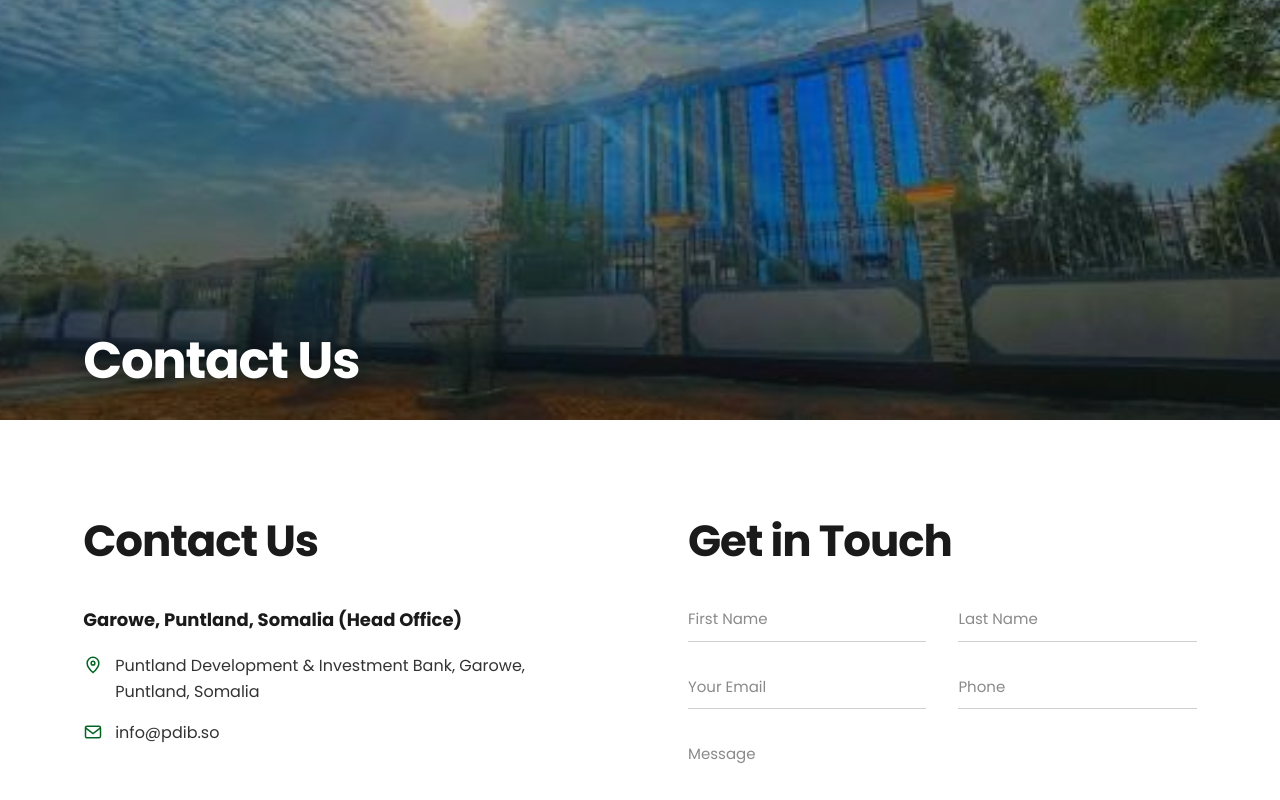
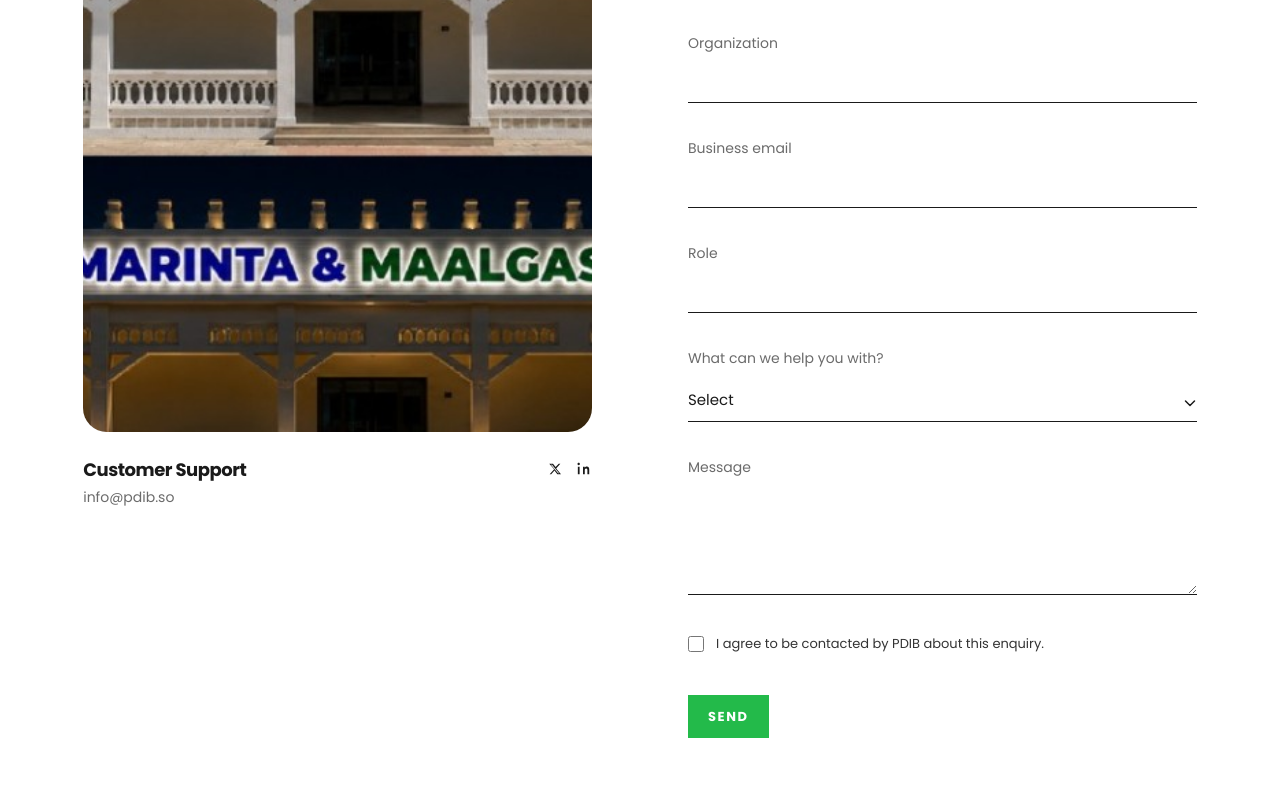
Before and after one commit to abdirsakmabdi-tech/BDIB, a Next.js app: page /contact in a window 1280 px wide. Shown: the part 380-1180 px from the top of the page. Built offline with nearby package versions, Linux system fonts and the light colour scheme.

Commit message:
Redesign the contact page as a quote form beside the Garowe office photo.

```diff
--- a/app/api/contact/route.ts
+++ b/app/api/contact/route.ts
@@ -7,6 +7,9 @@ export async function POST(request: NextRequest) {
     lastName?: string;
     email?: string;
     phone?: string;
+    organization?: string;
+    role?: string;
+    topic?: string;
     message?: string;
   };
 
@@ -21,7 +24,6 @@ export async function POST(request: NextRequest) {
   const message = body.message?.trim() ?? "";
   const firstName = body.firstName?.trim() ?? "";
   const lastName = body.lastName?.trim() ?? "";
-  const phone = body.phone?.trim() ?? "";
 
   const fullName = name || `${firstName} ${lastName}`.trim();
 
--- a/app/contact/page.tsx
+++ b/app/contact/page.tsx
@@ -14,55 +14,56 @@ export default function ContactPage() {
     <main>
       <Header />
 
-      <section className="relative h-svh min-h-[100vh] overflow-hidden">
+      <article className="bg-white px-6 pt-32 pb-24 sm:px-[6.5vw] sm:pt-40 sm:pb-32 lg:pt-44">
+        <section className="grid items-start gap-12 lg:grid-cols-2 lg:gap-16 xl:gap-24">
+          <aside>
+            <div className="relative aspect-[4/5] overflow-hidden rounded-3xl">
               <Image
-          src="/contact-hero.jpg"
-          alt=""
+                src="/contact-building.jpg"
+                alt="PDIB head office in Garowe"
                 fill
                 priority
-          quality={95}
-          sizes="100vw"
-          className="object-cover object-[center_72%]"
+                sizes="(min-width: 1024px) 42vw, 87vw"
+                className="object-cover object-[center_35%]"
               />
-        <div className="absolute inset-0 bg-black/20" />
-        <div className="absolute inset-0 bg-linear-to-t from-black/40 via-transparent to-transparent" />
-        <div className="absolute right-6 bottom-6 left-6 z-10 sm:right-auto sm:bottom-8 sm:left-[6.5vw]">
-          <h1 className="font-sans text-[clamp(36px,4vw,52px)] leading-[1.08] font-bold tracking-tight text-white drop-shadow-[0_2px_10px_rgba(0,0,0,0.4)]">
-            Contact Us
-          </h1>
             </div>
-      </section>
 
-      <article className="bg-white px-6 pt-16 pb-24 sm:px-[6.5vw] sm:pt-24 sm:pb-32">
-        <section className="grid items-start gap-12 lg:grid-cols-2 lg:gap-16 xl:gap-24">
+            <div className="mt-6 flex items-start justify-between gap-6">
               <div>
-            <h2 className="font-sans text-[clamp(34px,3.4vw,52px)] leading-[1.15] font-bold tracking-tight text-pdib-title">
-              Contact Us
+                <h2 className="text-[18px] font-bold tracking-tight text-pdib-title">
+                  Customer Support
                 </h2>
-            <h3 className="mt-10 text-[18px] font-bold text-pdib-title">
-              Garowe, Puntland, Somalia (Head Office)
-            </h3>
-            <ul className="mt-5 space-y-4 text-[16px] leading-[1.6] text-pdib-text">
-              <li className="flex gap-3">
-                <PinIcon />
-                <span>Puntland Development &amp; Investment Bank, Garowe, Puntland, Somalia</span>
-              </li>
-              <li className="flex gap-3">
-                <MailIcon />
                 <a
                   href="mailto:info@pdib.so"
-                  className="transition-colors hover:text-pdib-green"
+                  className="mt-1 block text-[14px] text-[#6b6b6b] transition-colors hover:text-pdib-green"
                 >
                   info@pdib.so
                 </a>
-              </li>
-            </ul>
               </div>
+              <div className="flex items-center gap-3 pt-1 text-pdib-title">
+                <a
+                  href="#"
+                  aria-label="X"
+                  className="transition-colors hover:text-pdib-green"
+                >
+                  <XIcon />
+                </a>
+                <a
+                  href="#"
+                  aria-label="LinkedIn"
+                  className="transition-colors hover:text-pdib-green"
+                >
+                  <LinkedInIcon />
+                </a>
+              </div>
+            </div>
+          </aside>
 
           <div>
-            <h2 className="font-sans text-[clamp(34px,3.4vw,52px)] leading-[1.15] font-bold tracking-tight text-pdib-title">
-              Get in Touch
-            </h2>
+            <p className="text-[14px] text-[#6b6b6b]">Contact us</p>
+            <h1 className="mt-2 font-sans text-[clamp(40px,5vw,56px)] leading-[1.08] font-bold tracking-tight text-pdib-title">
+              Get a quote
+            </h1>
             <ContactForm />
           </div>
         </section>
@@ -71,38 +72,18 @@ export default function ContactPage() {
   );
 }
 
-function PinIcon() {
+function XIcon() {
   return (
-    <svg
-      viewBox="0 0 24 24"
-      width="20"
-      height="20"
-      fill="none"
-      stroke="currentColor"
-      strokeWidth="1.8"
-      className="mt-0.5 shrink-0 text-pdib-green"
-      aria-hidden="true"
-    >
-      <path d="M12 21s7-6.2 7-11.2A7 7 0 0 0 5 9.8C5 14.8 12 21 12 21z" />
-      <circle cx="12" cy="9.8" r="2.2" />
+    <svg viewBox="0 0 24 24" width="16" height="16" fill="currentColor" aria-hidden="true">
+      <path d="M17.6 4H20l-6.2 7.1L21 20h-5.5l-4.3-5.6L6.3 20H4l6.7-7.6L3.4 4h5.6l3.9 5.1L17.6 4zm-1 14.4h1.5L7.5 5.5H5.9l10.7 12.9z" />
     </svg>
   );
 }
 
-function MailIcon() {
+function LinkedInIcon() {
   return (
-    <svg
-      viewBox="0 0 24 24"
-      width="20"
-      height="20"
-      fill="none"
-      stroke="currentColor"
-      strokeWidth="1.8"
-      className="mt-0.5 shrink-0 text-pdib-green"
-      aria-hidden="true"
-    >
-      <rect x="3" y="5" width="18" height="14" rx="2" />
-      <path d="M3 7l9 7 9-7" />
+    <svg viewBox="0 0 24 24" width="17" height="17" fill="currentColor" aria-hidden="true">
+      <path d="M6.5 9.5H4V20h2.5V9.5zM5.2 4C4.3 4 3.5 4.8 3.5 5.8S4.3 7.5 5.2 7.5 7 6.7 7 5.8 6.2 4 5.2 4zM20 20h-2.5v-5.1c0-1.2 0-2.8-1.7-2.8s-2 1.3-2 2.7V20H11.3V9.5h2.4v1.4h.1c.3-.6 1.2-1.6 2.8-1.6 3 0 3.5 2 3.5 4.5V20z" />
     </svg>
   );
 }
--- a/components/ContactForm.tsx
+++ b/components/ContactForm.tsx
@@ -3,7 +3,19 @@
 import { useState } from "react";
 
 const fieldClass =
-  "w-full border-0 border-b border-[#cfcfcf] bg-transparent py-2.5 text-[15px] text-pdib-title outline-none placeholder:text-[#8a8a8a] focus:border-pdib-green";
+  "mt-1 w-full border-0 border-b border-pdib-title bg-transparent py-2.5 text-[15px] text-pdib-title outline-none placeholder:text-[#8a8a8a] focus:border-pdib-green";
+
+const topics = [
+  "Loans and financing",
+  "Fisheries",
+  "Agriculture",
+  "Livestock",
+  "Renewable energy",
+  "Partnerships",
+  "Media",
+  "Careers",
+  "Other",
+];
 
 export default function ContactForm() {
   const [status, setStatus] = useState<"idle" | "sending" | "ok" | "error">(
@@ -17,8 +29,10 @@ export default function ContactForm() {
     const data = new FormData(form);
     const firstName = String(data.get("firstName") ?? "").trim();
     const lastName = String(data.get("lastName") ?? "").trim();
+    const organization = String(data.get("organization") ?? "").trim();
     const email = String(data.get("email") ?? "").trim();
-    const phone = String(data.get("phone") ?? "").trim();
+    const role = String(data.get("role") ?? "").trim();
+    const topic = String(data.get("topic") ?? "").trim();
     const message = String(data.get("message") ?? "").trim();
 
     setStatus("sending");
@@ -32,8 +46,10 @@ export default function ContactForm() {
           name: `${firstName} ${lastName}`.trim(),
           firstName,
           lastName,
+          organization,
           email,
-          phone,
+          role,
+          topic,
           message,
         }),
       });
@@ -52,72 +68,77 @@ export default function ContactForm() {
   }
 
   return (
-    <form onSubmit={onSubmit} className="mt-8">
-      <div className="grid grid-cols-1 gap-x-8 gap-y-6 sm:grid-cols-2">
+    <form onSubmit={onSubmit} className="mt-10">
+      <div className="grid grid-cols-1 gap-x-8 gap-y-8 sm:grid-cols-2">
+        <Field label="First name" name="firstName" autoComplete="given-name" required />
+        <Field label="Last name" name="lastName" autoComplete="family-name" required />
+      </div>
+      <div className="mt-8 space-y-8">
+        <Field label="Organization" name="organization" autoComplete="organization" />
+        <Field
+          label="Business email"
+          name="email"
+          type="email"
+          autoComplete="email"
+          required
+        />
+        <Field label="Role" name="role" autoComplete="organization-title" />
         <label className="block">
-          <span className="sr-only">First Name</span>
-          <input
-            name="firstName"
-            type="text"
-            required
-            autoComplete="given-name"
-            placeholder="First Name"
-            className={fieldClass}
-          />
+          <span className="text-[14px] text-[#6b6b6b]">
+            What can we help you with?
+          </span>
+          <span className="relative mt-1 block">
+            <select
+              name="topic"
+              defaultValue=""
+              className={`${fieldClass} mt-0 appearance-none pr-8`}
+            >
+              <option value="" disabled>
+                Select
+              </option>
+              {topics.map((topic) => (
+                <option key={topic} value={topic}>
+                  {topic}
+                </option>
+              ))}
+            </select>
+            <span
+              aria-hidden
+              className="pointer-events-none absolute right-0 bottom-3 text-pdib-title"
+            >
+              <ChevronDown />
+            </span>
+          </span>
         </label>
         <label className="block">
-          <span className="sr-only">Last Name</span>
-          <input
-            name="lastName"
-            type="text"
+          <span className="text-[14px] text-[#6b6b6b]">Message</span>
+          <textarea
+            name="message"
             required
-            autoComplete="family-name"
-            placeholder="Last Name"
-            className={fieldClass}
-          />
-        </label>
-        <label className="block">
-          <span className="sr-only">Your Email</span>
-          <input
-            name="email"
-            type="email"
-            required
-            autoComplete="email"
-            placeholder="Your Email"
-            className={fieldClass}
-          />
-        </label>
-        <label className="block">
-          <span className="sr-only">Phone</span>
-          <input
-            name="phone"
-            type="tel"
-            autoComplete="tel"
-            placeholder="Phone"
-            className={fieldClass}
+            rows={4}
+            className={`${fieldClass} resize-y`}
           />
         </label>
       </div>
-      <label className="mt-6 block">
-        <span className="sr-only">Message</span>
-        <textarea
-          name="message"
+      <label className="mt-8 flex items-start gap-3 text-[13px] leading-[1.55] text-pdib-text">
+        <input
+          type="checkbox"
+          name="consent"
           required
-          rows={5}
-          placeholder="Message"
-          className={`${fieldClass} resize-y`}
+          className="mt-0.5 size-4 shrink-0 accent-pdib-green"
         />
+        <span>I agree to be contacted by PDIB about this enquiry.</span>
       </label>
       <button
         type="submit"
         disabled={status === "sending"}
-        className="btn-primary mt-8 disabled:opacity-60"
+        className="btn-primary mt-10 disabled:opacity-60"
       >
         {status === "sending" ? "Sending" : "Send"}
       </button>
       {status === "ok" ? (
         <p className="mt-4 text-[15px] text-pdib-green">
-          Thank you. We have received your message.
+          Thank you! Your submission has been received.
         </p>
       ) : null}
       {status === "error" ? (
@@ -126,3 +147,44 @@ export default function ContactForm() {
     </form>
   );
 }
+
+function Field({
+  label,
+  name,
+  type = "text",
+  autoComplete,
+  required,
+}: {
+  label: string;
+  name: string;
+  type?: string;
+  autoComplete?: string;
+  required?: boolean;
+}) {
+  return (
+    <label className="block">
+      <span className="text-[14px] text-[#6b6b6b]">{label}</span>
+      <input
+        name={name}
+        type={type}
+        required={required}
+        autoComplete={autoComplete}
+        className={fieldClass}
+      />
+    </label>
+  );
+}
+
+function ChevronDown() {
+  return (
+    <svg width="14" height="14" viewBox="0 0 14 14" fill="none">
+      <path
+        d="M2.5 5L7 9.5L11.5 5"
+        stroke="currentColor"
+        strokeWidth="1.5"
+        strokeLinecap="round"
+        strokeLinejoin="round"
+      />
+    </svg>
+  );
+}
```
Also changed, not shown: public/contact-building.jpg (added). Lines whose indentation alone changed are shown as unchanged.
